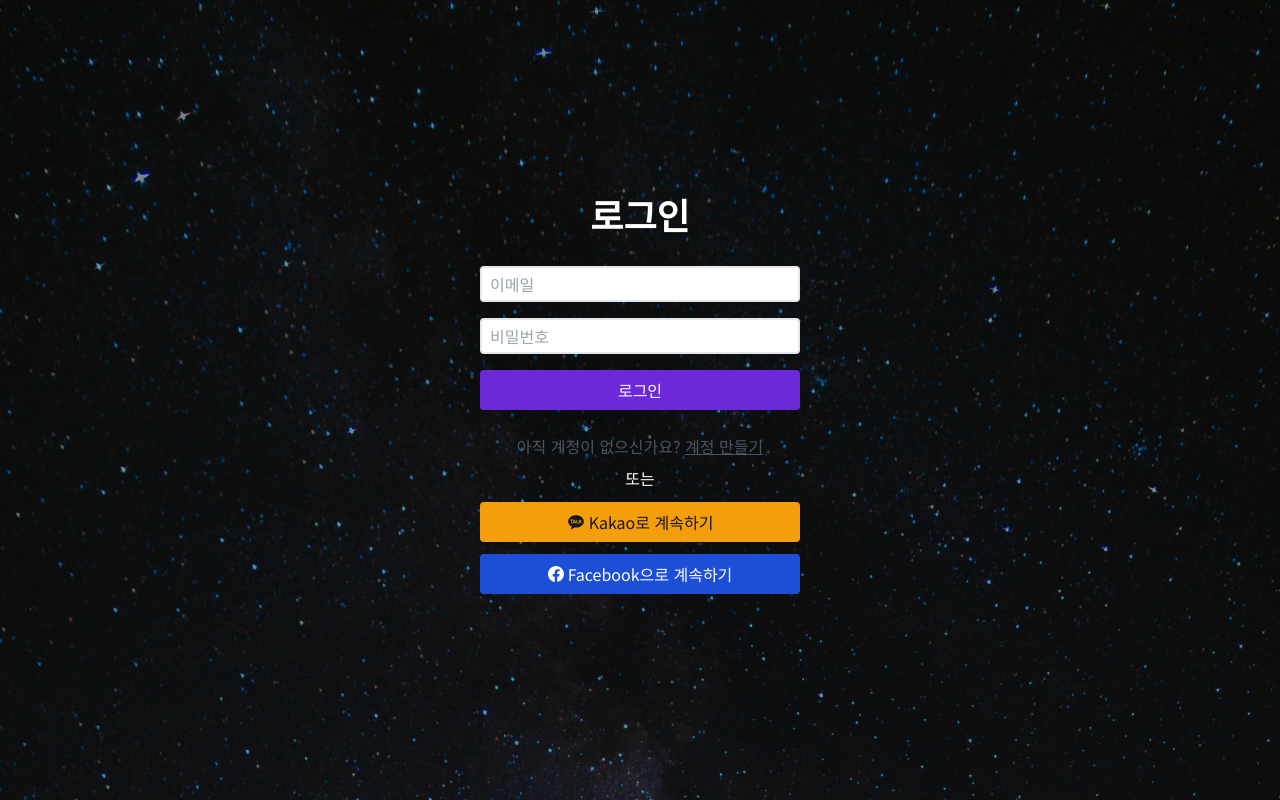
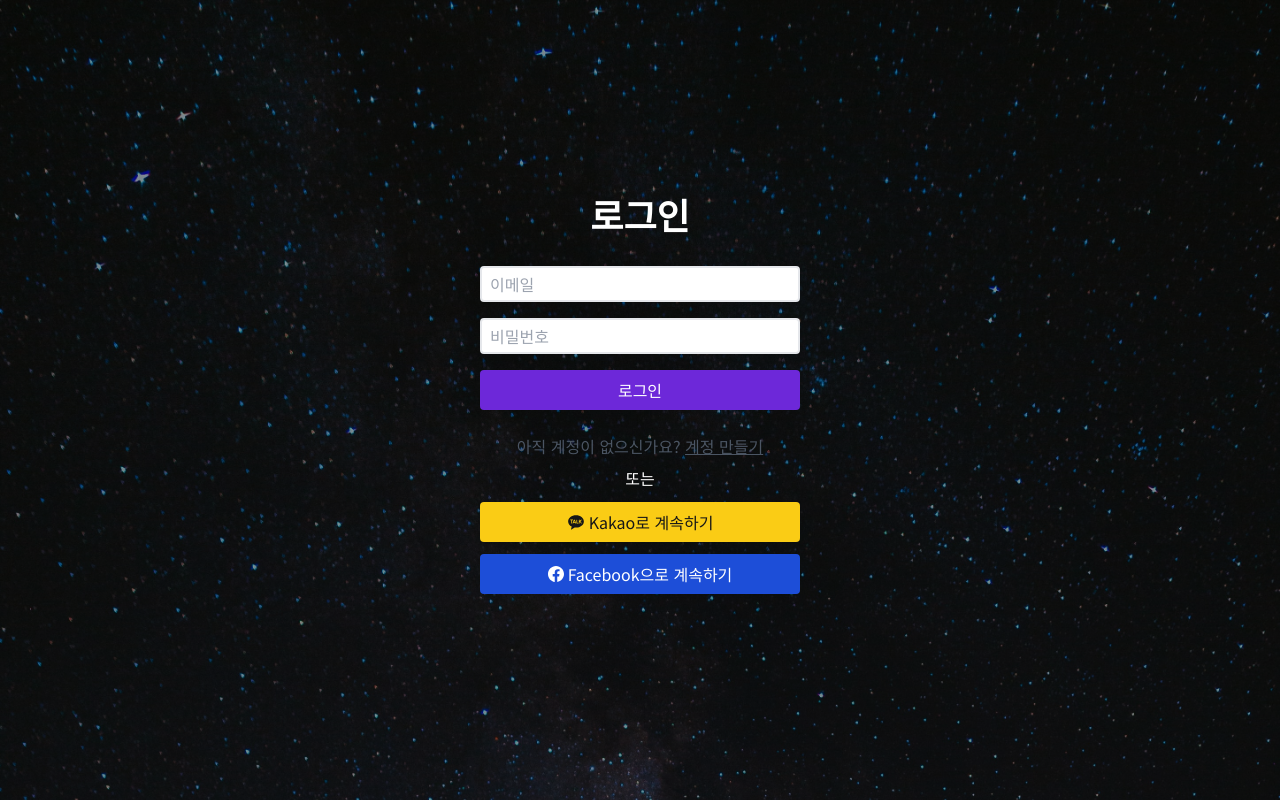
Before and after one commit to Yongveloper/My-own-secret-space, a React (Create React App) app in the folder client/: page /login in a window 1280 px wide. Built offline with nearby package versions, Linux system fonts and the light colour scheme.

Commit message:
[스타일] 카카오 버튼 색상 변경 짙은 노란색에서 연한 노란색으로 색 변경함(카카오톡 색과 비슷하게)

```diff
--- a/client/src/components/common/Buttons/KakaoBtn.tsx
+++ b/client/src/components/common/Buttons/KakaoBtn.tsx
@@ -2,7 +2,7 @@ import { RiKakaoTalkFill } from 'react-icons/ri';
 
 function KakaoBtn() {
   return (
-    <button className="button bg-amber-500 text-neutral-900">
+    <button className="button bg-yellow-400 text-neutral-900">
       <RiKakaoTalkFill className="mr-1 text-lg" />
       Kakao로 계속하기
     </button>
```
